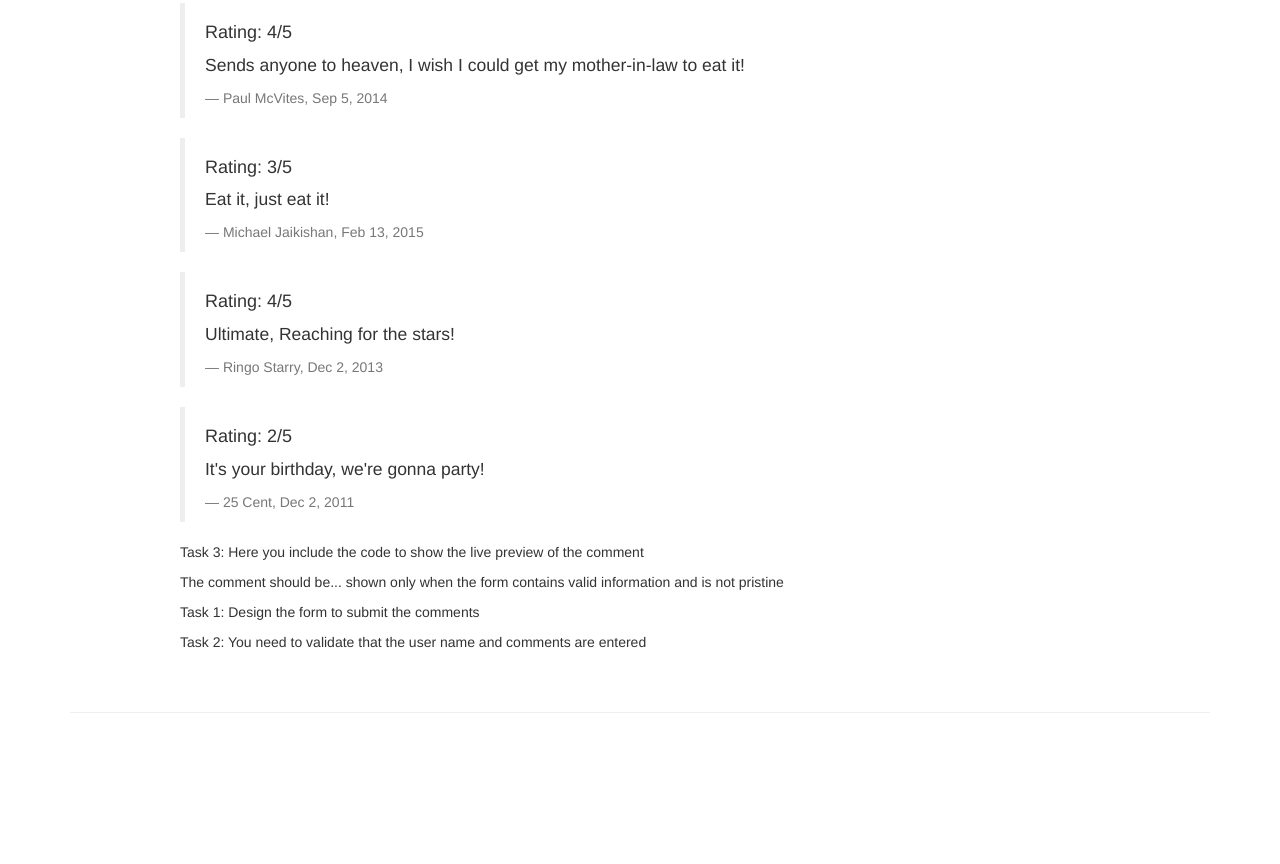
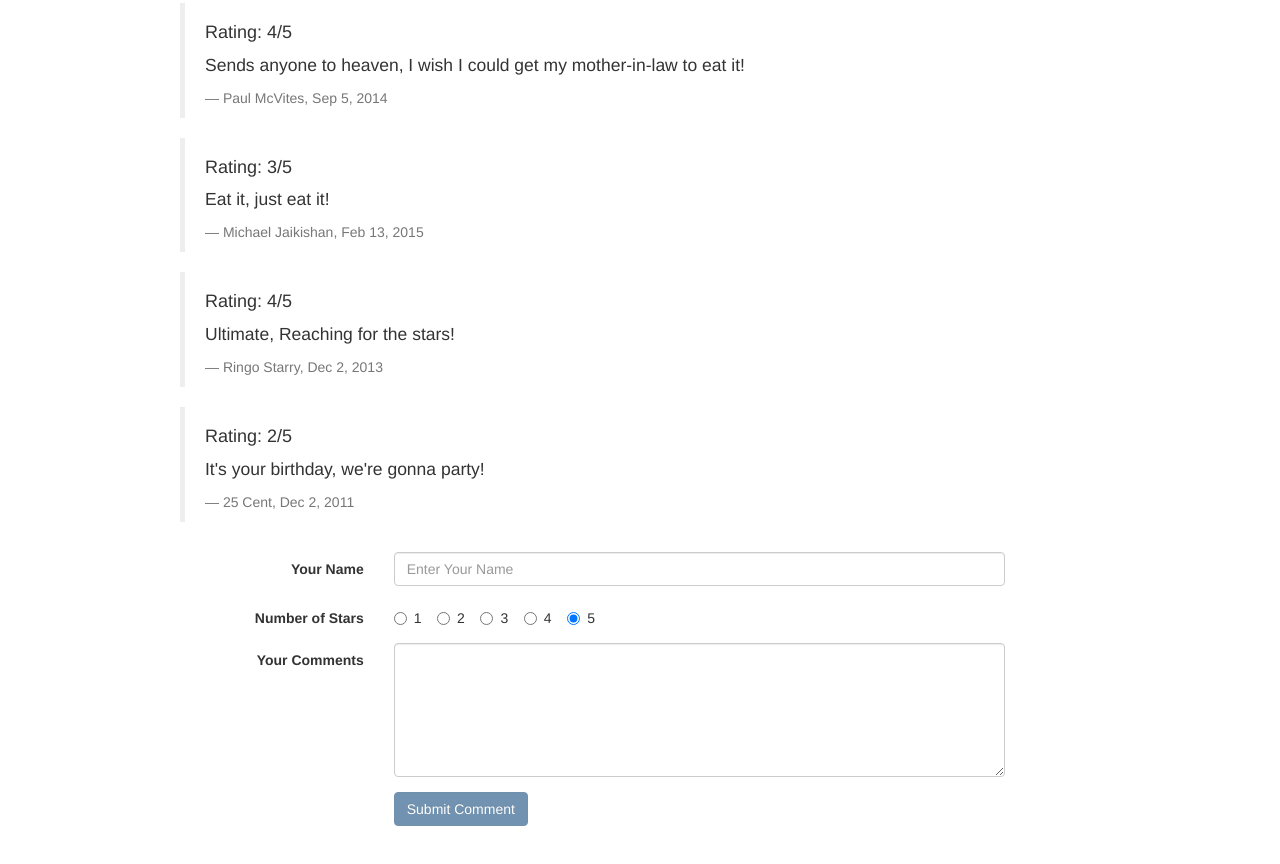
Before and after one commit to ivanwangsa/CRA-angularjs, a website: page conFusion/app/dishdetail.html in a window 1280 px wide. Shown: the part 451-1315 px from the top of the page. Before the commit the page ends 1164 px from the top, so only its background shows below. Drawn offline with Linux system fonts and the light colour scheme.

Commit message:
completed assignment 2

```diff
--- a/conFusion/app/dishdetail.html
+++ b/conFusion/app/dishdetail.html
@@ -56,14 +56,50 @@
       </div>
       <div class="col-xs-9 col-xs-offset-1" ng-controller="DishCommentController">
         <ul class="list-unstyled">
-						<p>Task 3: Here you include the code to show the live preview of the comment</p>
-						<p>The comment should be... shown only when the form contains valid
-						information and is not pristine</p>
+          <div ng-show="commentForm.$valid && !commentForm.$pristine">
+            <blockquote>
+              <h4>Rating: {{input.rating}}/5</h4>
+              <p>{{input.comment}}</p>
+              <footer>{{input.name}}, </footer>
+            </blockquote>
+          </div>
         </ul>
-                <form class="form-horizontal" name="commentForm"
-                		ng-submit="submitComment()" novalidate>
-					<p>Task 1: Design the form to submit the comments</p>
-					<p>Task 2: You need to validate that the user name and comments are entered</p>
+        <form class="form-horizontal" name="commentForm" role="form" ng-submit="submitComment()" novalidate>
+          <div class="form-group" ng-class="{ 'has-error' : commentForm.name.$error.required && !commentForm.name.$pristine }">
+            <label for="name" class="control-label col-sm-3 col-xs-12">Your Name</label>
+            <div class="col-xs-12 col-sm-9">
+              <input class="form-control" id="name" name="name" type="text" placeholder="Enter Your Name" ng-model="input.name" required>
+              <span ng-show="commentForm.name.$error.required && !commentForm.name.$pristine" class="help-block">
+                Your name is required.
+              </span>
+            </div>
+          </div>
+          <div class="form-group">
+            <label for="rating" class="control-label col-sm-3 col-xs-12">Number of Stars</label>
+            <div class="col-xs-12 col-sm-9">
+              <div class="radio">
+                <label><input type="radio" value="1" ng-model="input.rating">  1&nbsp;&nbsp;&nbsp;  </label>
+                <label><input type="radio" value="2" ng-model="input.rating">  2&nbsp;&nbsp;&nbsp;  </label>
+                <label><input type="radio" value="3" ng-model="input.rating">  3&nbsp;&nbsp;&nbsp;  </label>
+                <label><input type="radio" value="4" ng-model="input.rating">  4&nbsp;&nbsp;&nbsp;  </label>
+                <label><input type="radio" value="5" ng-model="input.rating">  5&nbsp;&nbsp;&nbsp;  </label>
+              </div>
+            </div>
+          </div>
+          <div class="form-group" ng-class="{ 'has-error' : commentForm.comment.$error.required && !commentForm.comment.$pristine }">
+            <label for="comments" class="control-label col-sm-3 col-xs-12">Your Comments</label>
+            <div class="col-xs-12 col-sm-9">
+              <textarea class="form-control" name="comment" id="comment" rows="6" ng-model="input.comment" required></textarea>
+              <span ng-show="commentForm.comment.$error.required && !commentForm.comment.$pristine" class="help-block">
+                Your comments are required.
+              </span>
+            </div>
+          </div>
+          <div class="form-group">
+            <div class="col-sm-offset-3 col-sm-9">
+              <button type="submit" class="btn btn-primary" ng-disabled="commentForm.$invalid">Submit Comment</button>
+            </div>
+          </div>
         </form>
       </div>
     </div>
--- a/conFusion/app/scripts/app.js
+++ b/conFusion/app/scripts/app.js
@@ -156,17 +156,27 @@ angular.module('confusionApp', [])
 
   //Step 1: Create a JavaScript object to hold the comment from the form
 
+  $scope.input = { name:"", rating:"5", comment:""};
+
   $scope.submitComment = function () {
 
-    //Step 2: This is how you record the date
-    // "The date property of your JavaScript object holding the comment" = new Date().toISOString();
+    console.log($scope.input);
 
-    // Step 3: Push your comment into the dish's comment array
-    $scope.dish.comments.push("Your JavaScript Object holding the comment");
+    var today = new Date().toISOString();
 
-    //Step 4: reset your form to pristine
+    var comment = {
+      rating: $scope.input.rating,
+      comment: $scope.input.comment,
+      author: $scope.input.name,
+      date: today
+    }
 
-    //Step 5: reset your JavaScript object that holds your comment
+    $scope.dish.comments.push(comment);
+
+    $scope.commentForm.$setPristine();
+
+    $scope.input = {name:"", rating:"5", comment:""};
+
   };
 }])
 
--- a/conFusion/gulpfile.js
+++ b/conFusion/gulpfile.js
@@ -35,7 +35,7 @@ gulp.task('default', ['clean'], function() {
 });
 
 gulp.task('usemin',['jshint'], function () {
-  return gulp.src('app/**/dishdetail.html')
+  return gulp.src('app/**/*.html')
       .pipe(foreach(function(stream, file){
         return stream
         .pipe(usemin({
@@ -83,7 +83,7 @@ gulp.task('browser-sync', ['default'], function () {
    browserSync.init(files, {
       server: {
          baseDir: "dist",
-         index: "dishdetail.html"
+         index: "contactus.html"
       }
    });
         // Watch any files in dist/, reload on change
```
Also changed, not shown: conFusion/dist/contactus.html (added), conFusion/dist/dishdetail.html, conFusion/dist/menu.html (added), 8 other files. Lines whose indentation alone changed are shown as unchanged.
